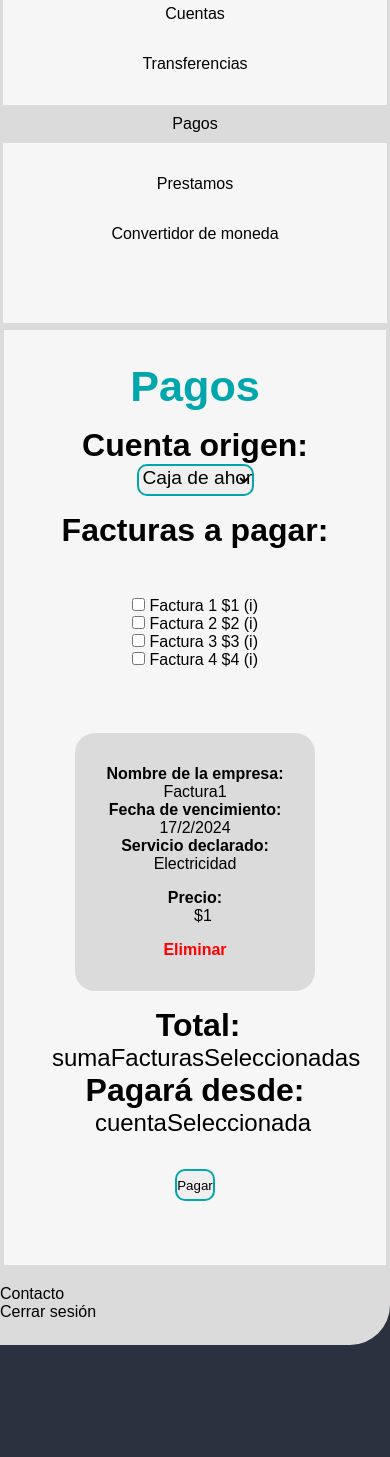
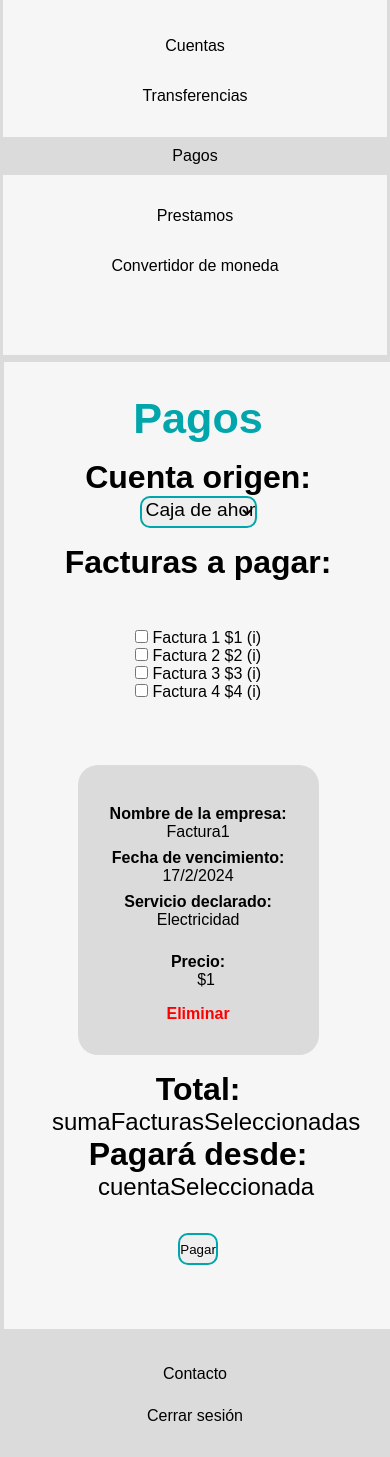
Before and after one commit to sebastian-martel/ITBANK, a plain HTML site: page pages/pagos.html in a window 390 px wide. Shown: the part 79-1536 px from the top of the page. Before the commit the page ends 1424 px from the top, so only its background shows below. Drawn offline with nearby package versions, Linux system fonts and the light colour scheme; files that its build step writes are made by us from their sources.

Commit message:
update styles

```diff
--- a/styles/style.scss
+++ b/styles/style.scss
@@ -16,10 +16,11 @@
 }
 
 body {
-  display: flex;
   background-color: var(--main-background-color);
 }
-
+.bodyWrapper{
+  display: flex;
+}
 //all main sections
 main {
   position: relative;
@@ -103,7 +104,7 @@ select {
   height: 95vh;
   margin-top: 2.5vh;
   width: 16rem;
-  border-radius: 0px 40px 40px 0px;
+  border-radius: 0px 40px 0px 0px;
   background-color: var(--main-white);
   border: 3px solid var(--footer-gray);
 
@@ -178,7 +179,6 @@ footer {
   justify-content: space-evenly;
   padding: 1rem 0 1.5rem 0;
   background-color: var(--footer-gray);
-  border-radius: 0px 0px 40px 0px;
 }
 
 /* Cuentas */
@@ -397,9 +397,16 @@ header{
     display:block;
   }
 }
+
+nav{
+  margin-top: 2rem;
+}
+
+}
 footer{
-border-radius: 0;
-align-items: center;
+  align-items: center;
+a{
+  margin: 1rem 0 0.5rem;
 }}
 
 main{
@@ -424,6 +431,8 @@ width: fill-available;
 
 //cuentas
 .cuentasMain{
+
+  margin-bottom:-2rem;
   .caja-ahorro{
     margin: -2rem 0 0 -2rem;
     width: 100vw;
@@ -436,7 +445,8 @@ width: fill-available;
   border-radius: 0;
   form{
     align-items: center;
-  }
+
+    }
 }
 
 //pagos
@@ -444,6 +454,10 @@ width: fill-available;
   .facturasWrapper{
     flex-direction: column;
   }
+
+  dt{
+    margin-top: 0.5rem;
+}
 }
 
 
```
